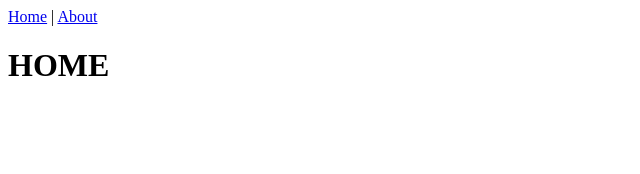
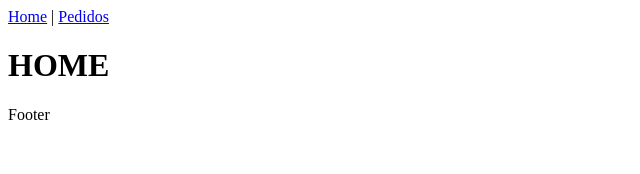
Before and after one commit to Tassio-Med/lunch-maker, a Vue app: page / in a window 1280 px wide. Before the commit this address had no page. Shown: the top 174 px of the page, without its empty margins (0-640 px from the left). Built offline with nearby package versions, Linux system fonts and the light colour scheme.

Commit message:
feat: componentes adicionados ao APP

```diff
--- a/src/App.vue
+++ b/src/App.vue
@@ -1,10 +1,21 @@
 <template>
-  <nav>
-    <router-link to="/">Home</router-link> |
-    <router-link to="/about">About</router-link>
-  </nav>
+  <Navbar/>
   <router-view/>
+  <Footer/>
 </template>
+
+<script>
+
+import Navbar from './components/Navbar.vue';
+import Footer from './components/Footer.vue';
+
+export default {
+  components: {
+    Navbar,
+    Footer
+  }
+}
+</script>
 
 <style>
 
```
